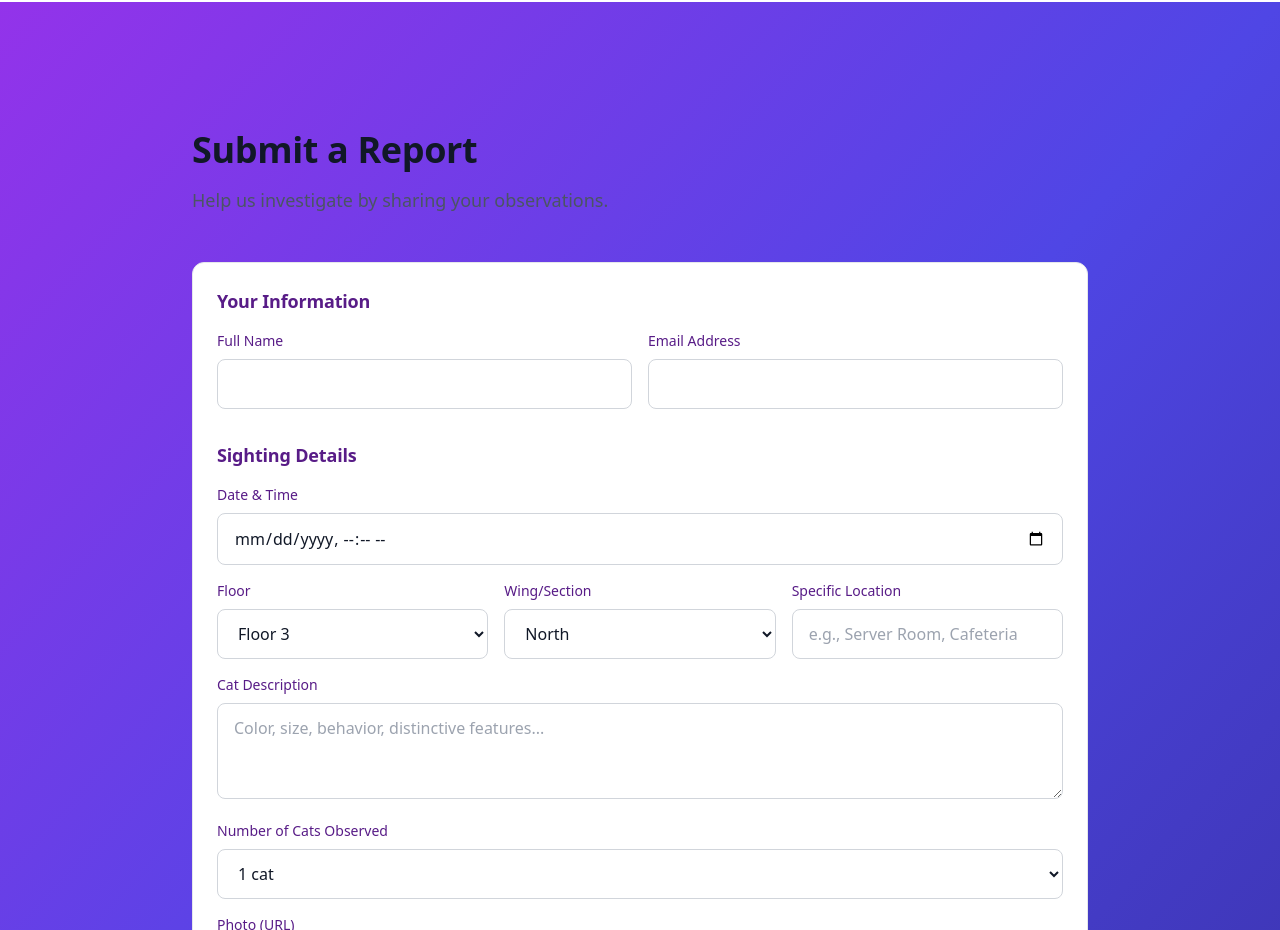
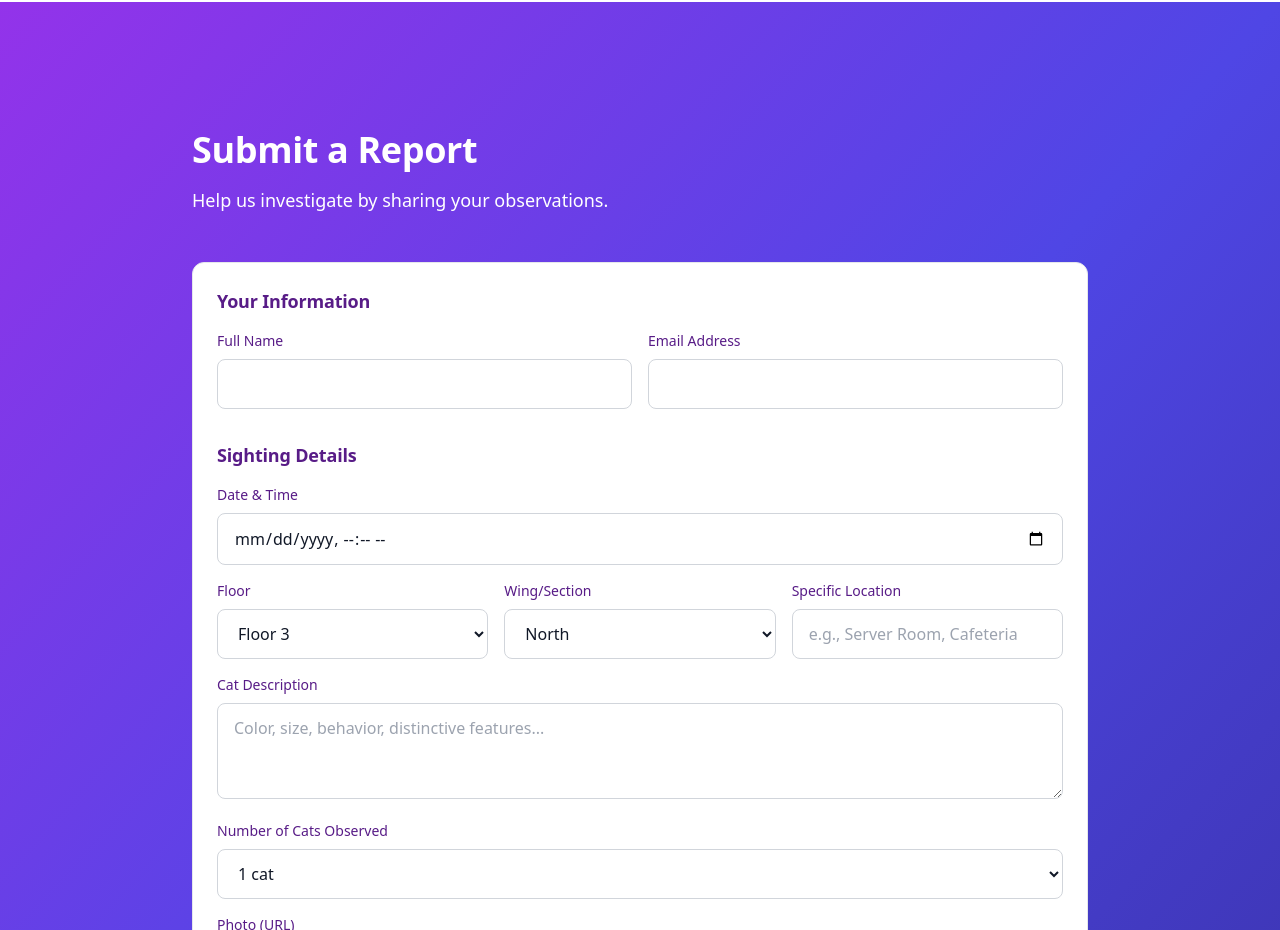
Before and after one commit to tjsclawbot-jpg/cat, a Next.js app: page / in a window 1280 px wide. Shown: the part 2060-2990 px from the top of the page. Built offline with nearby package versions, Linux system fonts and the light colour scheme.

Commit message:
Force white text color on Submit a Report heading and subtitle

```diff
--- a/src/components/SightingForm.tsx
+++ b/src/components/SightingForm.tsx
@@ -55,8 +55,8 @@ export default function SightingForm({ onNewSighting }: SightingFormProps) {
     <section id="report" className="px-6 py-20 md:py-32 bg-gradient-to-br from-purple-600 via-indigo-600 to-indigo-800">
       <div className="max-w-4xl mx-auto">
         <div className="section-header">
-          <h2 className="section-title text-white">Submit a Report</h2>
-          <p className="section-subtitle text-white">Help us investigate by sharing your observations.</p>
+          <h2 className="section-title !text-white">Submit a Report</h2>
+          <p className="section-subtitle !text-white">Help us investigate by sharing your observations.</p>
         </div>
 
         {/* Thanks Modal */}
```
